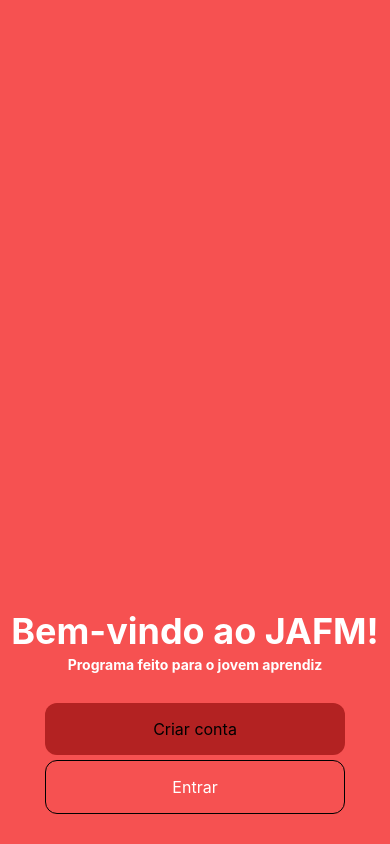
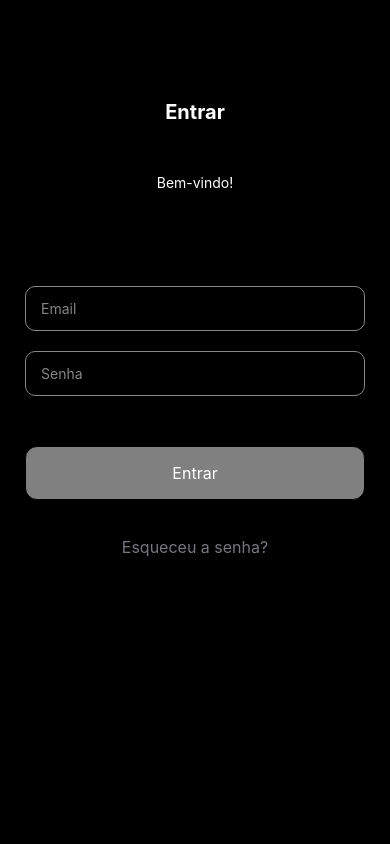
Before and after one commit to lucasrbl/JAFM, a React Native app: screen /Login in a window 390 px wide. Built offline with nearby package versions, Linux system fonts and the light colour scheme.

Commit message:
Add new Login and Register screens
Adding two new screens: Login and Register

```diff
--- a/App.js
+++ b/App.js
@@ -1,9 +1,11 @@
 import { StyleSheet, Text, View } from 'react-native';
 import { Welcome } from './components/screens/Welcome/Welcome';
 import { MyCarousel } from './components/screens/Carousel/Carousel';
+import { Register } from './components/screens/Register/Register';
+import { Login } from './components/screens/Login/Login';
 
 export default function App() {
   return (
-    <Welcome />
+    <Login />
   );
 }
--- a/components/CustomButton/CustomButton.tsx
+++ b/components/CustomButton/CustomButton.tsx
@@ -12,6 +12,8 @@ interface Props {
     color?: string;
     size?: number;
     fontWeight?: any;
+    marginTop?: number;
+
 }
 
 export const CustomButton:React.FC<Props> = ({
@@ -25,7 +27,8 @@ export const CustomButton:React.FC<Props> = ({
     radius,
     color,
     size,
-    fontWeight
+    fontWeight,
+    marginTop
 }) => {
     const styles = StyleSheet.create({
         button: {
@@ -35,7 +38,8 @@ export const CustomButton:React.FC<Props> = ({
             borderWidth: border,
             borderColor: borderColor,
             backgroundColor: bgColor,
-            borderRadius: radius
+            borderRadius: radius,
+            marginTop: marginTop
         },
 
         buttonText: {
--- /dev/null
+++ b/components/CustomInput/CustomInput.tsx
@@ -0,0 +1,56 @@
+import React from 'react';
+import { TextInput, StyleSheet } from 'react-native';
+
+interface Props {
+    height?: number
+    width: number;
+    borderColor?: string;
+    border?: number;
+    borderRadius?: number;
+    padding?: number;
+    radius?: number;
+    color?: string;
+    backgroundColor?: string;
+    placeholder?: string;
+    placeholderColor: string;
+    mode?: any;
+    password?: boolean;
+}
+
+
+export const CustomInput: React.FC<Props> = ({
+    height,
+    width,
+    borderColor,
+    border,
+    padding,
+    radius,
+    color,
+    backgroundColor,
+    placeholder,
+    placeholderColor,
+    mode,
+    password
+
+}) => {
+const styles = StyleSheet.create({
+input: {
+    height: height,
+    width: width,
+    borderColor: borderColor,
+    borderWidth: border,
+    borderRadius: radius,
+    padding: padding,
+    backgroundColor: backgroundColor,
+    color: color
+  }
+})
+
+return (
+    <TextInput style={styles.input}
+               placeholder={placeholder}
+               placeholderTextColor={placeholderColor}
+               secureTextEntry={password}
+               keyboardType={mode}/>
+  )
+}
--- a/components/CustomText/CustomText.tsx
+++ b/components/CustomText/CustomText.tsx
@@ -3,25 +3,31 @@ import { Text, StyleSheet } from "react-native"
 
 interface Props {
     size?: number;
-    fontWeight?: any,
+    fontWeight?: "normal" | "bold" | "100" | "200" | "300" | "400" | "500" | "600" | "700" | "800" | "900"
     color?: string;
     width?: number;
     text?: string;
+    border?: number;
 }
+
+
+
 
 export const CustomText: React.FC<Props> = ({
     size,
     fontWeight,
     color,
     width,
-    text
+    text,
+    border
 }) =>{
     const styles = StyleSheet.create({
         text: {
             fontSize: size,
             fontWeight: fontWeight,
             color: color,
-            width: width
+            width: width,
+            borderWidth: border
         }
     })
 
--- a/components/screens/CarouselCard/CarouselCard.tsx
+++ b/components/screens/CarouselCard/CarouselCard.tsx
@@ -1,63 +1,63 @@
-import React from "react";
-import { View, Text, StyleSheet, Dimensions, Image, ViewStyle, ImageStyle, TextStyle } from "react-native"
-import { dataInterface } from "../../../assets/data";
+// import React from "react";
+// import { View, Text, StyleSheet, Dimensions, Image, ViewStyle, ImageStyle, TextStyle } from "react-native"
+// import { dataInterface } from "../../../assets/data";
 
 
-interface Style {
-  container: ViewStyle;
-  image: ImageStyle;
-  header: TextStyle;
-  body: TextStyle;
-}
+// interface Style {
+//   container: ViewStyle;
+//   image: ImageStyle;
+//   header: TextStyle;
+//   body: TextStyle;
+// }
 
 
-export const SLIDER_WIDTH: number = Dimensions.get('window').width + 80
-export const ITEM_WIDTH: number = Math.round(SLIDER_WIDTH * 0.7)
+// export const SLIDER_WIDTH: number = Dimensions.get('window').width + 80
+// export const ITEM_WIDTH: number = Math.round(SLIDER_WIDTH * 0.7)
 
 
-export const CarouselCard: React.FC<{ item: dataInterface }> = ({ item }) => {
+// export const CarouselCard: React.FC<{ item: dataInterface }> = ({ item }) => {
 
-      const styles = StyleSheet.create<Style>({
-        container: {
-          backgroundColor: 'white',
-          borderRadius: 8,
-          width: ITEM_WIDTH,
-          paddingBottom: 40,
-          shadowColor: "#000",
-          shadowOffset: {
-            width: 0,
-            height: 3,
-          },
-          shadowOpacity: 0.29,
-          shadowRadius: 4.65,
-          elevation: 7,
-        },
-        image: {
-          width: ITEM_WIDTH,
-          height: 300,
-        },
-        header: {
-          color: "#222",
-          fontSize: 28,
-          fontWeight: "bold",
-          paddingLeft: 20,
-          paddingTop: 20
-        },
-        body: {
-          color: "#222",
-          fontSize: 18,
-          paddingLeft: 20,
-          paddingRight: 20
-        }
-      })
+//       const styles = StyleSheet.create<Style>({
+//         container: {
+//           backgroundColor: 'white',
+//           borderRadius: 8,
+//           width: ITEM_WIDTH,
+//           paddingBottom: 40,
+//           shadowColor: "#000",
+//           shadowOffset: {
+//             width: 0,
+//             height: 3,
+//           },
+//           shadowOpacity: 0.29,
+//           shadowRadius: 4.65,
+//           elevation: 7,
+//         },
+//         image: {
+//           width: ITEM_WIDTH,
+//           height: 300,
+//         },
+//         header: {
+//           color: "#222",
+//           fontSize: 28,
+//           fontWeight: "bold",
+//           paddingLeft: 20,
+//           paddingTop: 20
+//         },
+//         body: {
+//           color: "#222",
+//           fontSize: 18,
+//           paddingLeft: 20,
+//           paddingRight: 20
+//         }
+//       })
 
-    return (
-        <View style={styles.container}>
-            <Image source={{uri: item.imgUrl}}
-                   style={styles.image}
-            />
-            <Text style={styles.header}>{item.title}</Text>
-            <Text style={styles.body}>{item.body}</Text>
-        </View>
-    )
-}
+//     return (
+//         <View style={styles.container}>
+//             <Image source={{uri: item.imgUrl}}
+//                    style={styles.image}
+//             />
+//             <Text style={styles.header}>{item.title}</Text>
+//             <Text style={styles.body}>{item.body}</Text>
+//         </View>
+//     )
+// }
--- /dev/null
+++ b/components/screens/Login/Login.tsx
@@ -0,0 +1,67 @@
+import { View, StyleSheet } from "react-native"
+import { CustomInput } from "../../CustomInput/CustomInput";
+import { CustomText } from "../../CustomText/CustomText";
+import { CustomButton } from "../../CustomButton/CustomButton";
+
+
+export const Login:React.FC = () => {
+
+  return (
+  <View style={styles.wrapper}>
+        <View style={styles.containerText}>
+            <CustomText text="Entrar" fontWeight="bold" size={20} color="#FFFFFF"/>
+            <CustomText text="Bem-vindo!" color="#FFFFFF" />
+            </View>
+
+            <View style={styles.inputContainer}>
+            <CustomInput
+                height={45}
+                width={340}
+                placeholder="Email"
+                placeholderColor="#868686"
+                color="#e9dfdf"
+                border={1}
+                borderColor="#868686"
+                padding={15}
+                radius={10}
+                />
+
+            <CustomInput
+                height={45}
+                width={340}
+                placeholder="Senha"
+                placeholderColor="#868686"
+                color="#e9dfdf"
+                border={1}
+                borderColor="#868686"
+                padding={15}
+                radius={10}
+                />
+                <CustomButton title="Entrar" border={1} bgColor="grey" color="#FFFFFF" width={340} padding={16} radius={12} size={16} marginTop={30}/>
+                <CustomButton title="Esqueceu a senha?" border={1} color="#77767E" width={340} padding={16} radius={12} size={16}/>
+            </View>
+        </View>
+  )
+}
+const styles = StyleSheet.create({
+
+    wrapper: {
+    backgroundColor: "#000000",
+    flex: 1,
+    justifyContent: "space-between",
+    alignItems: "center"
+    },
+
+    containerText: {
+      flex: 1,
+      alignItems: "center",
+      marginTop: 100,
+      gap: 50
+    },
+
+    inputContainer: {
+      flex: 3,
+      gap: 20
+    },
+
+  })
--- /dev/null
+++ b/components/screens/Register/Register.tsx
@@ -0,0 +1,146 @@
+import { View, StyleSheet } from "react-native"
+import { CustomInput } from "../../CustomInput/CustomInput";
+import { CustomText } from "../../CustomText/CustomText";
+import { CustomButton } from "../../CustomButton/CustomButton";
+import RNPickerSelect from "react-native-picker-select";
+
+
+export const Register:React.FC = () => {
+
+  const pickerStyles = {
+    inputIOS: styles.pickerInput,
+    inputAndroid: styles.pickerInput,
+    placeholder: { color: "#868686"},
+  };
+
+  return (
+  <View style={styles.wrapper}>
+
+    <View style={styles.containerText}>
+      <CustomText text="Criar conta" fontWeight="bold" size={20} color="#FFFFFF"/>
+      <CustomText text="Preencha o formulário abaixo para criar a conta" color="#868686" />
+    </View>
+
+    <View style={styles.inputContainer}>
+      <CustomInput
+        height={45}
+        width={340}
+        placeholder="Email"
+        placeholderColor="#868686"
+        color="#e9dfdf"
+        border={1}
+        borderColor="#868686"
+        padding={15}
+        radius={10}
+        />
+
+      <CustomInput
+        height={45}
+        width={340}
+        placeholder="Telefone"
+        placeholderColor="#868686"
+        color="#e9dfdf"
+        border={1}
+        borderColor="#868686"
+        padding={15}
+        radius={10}
+        />
+
+      <CustomInput
+        height={45}
+        width={340}
+        placeholder="Nome completo"
+        placeholderColor="#868686"
+        color="#e9dfdf"
+        border={1}
+        borderColor="#868686"
+        padding={15}
+        radius={10}
+        />
+
+      <CustomInput
+        height={45}
+        width={340}
+        placeholder="CPF"
+        placeholderColor="#868686"
+        color="#e9dfdf"
+        border={1}
+        borderColor="#868686"
+        padding={15}
+        radius={10}
+        />
+
+      <CustomInput
+        height={45}
+        width={340}
+        placeholder="Senha"
+        placeholderColor="#868686"
+        color="#e9dfdf"
+        border={1}
+        borderColor="#868686"
+        padding={15}
+        radius={10}
+        />
+
+        <View style={styles.gender}>
+        <RNPickerSelect
+          onValueChange={(value) => console.log(value)}
+          items={[
+            { label: "Masculino", key: "Masculino", value: "Masculino" },
+            { label: "Feminino", key: "Feminino", value: "Feminino" },
+            { label: "Outros", key: "Outros",  value: "Outros"}]}
+            placeholder={{ label: "Sexo", value: null}}
+            style={pickerStyles} />
+        </View>
+
+      <CustomInput
+        height={45}
+        width={340}
+        placeholder="Data de nascimento"
+        placeholderColor="#868686"
+        color="#e9dfdf"
+        border={1}
+        borderColor="#868686"
+        padding={15}
+        radius={10}
+        />
+        <CustomButton title="Criar" border={1} bgColor="grey" color="#FFFFFF" width={340} padding={16} radius={12} size={16}/>
+    </View>
+  </View>
+  )
+}
+const styles = StyleSheet.create({
+
+    wrapper: {
+    backgroundColor: "#000000",
+    flex: 1,
+    justifyContent: "space-between",
+    alignItems: "center"
+    },
+
+    containerText: {
+      flex: 1,
+      alignItems: "center",
+      marginTop: 50,
+      marginBottom: 30,
+      gap: 30
+    },
+
+    inputContainer: {
+      flex: 6,
+      marginBottom: 50,
+      gap: 20
+    },
+    gender: {
+      width: 340,
+      height: 45,
+      borderWidth: 1,
+      borderColor: "#868686",
+      borderRadius: 10
+    },
+    pickerInput: {
+      borderWidth: 1,
+      borderColor: "#868686",
+      color: "#868686",
+    },
+  })
--- a/components/screens/Welcome/Welcome.tsx
+++ b/components/screens/Welcome/Welcome.tsx
@@ -1,4 +1,4 @@
-import { StyleSheet, View } from "react-native"
+import { StyleSheet, View, Image } from "react-native"
 import { CustomText } from "../../CustomText/CustomText"
 import { CustomButton } from "../../CustomButton/CustomButton"
 
@@ -11,17 +11,17 @@ export const Welcome: React.FC = () => {
 
         content: {
             flex: 1,
-            justifyContent: 'flex-end'
+            justifyContent: "flex-end"
         },
 
         textContainer: {
-            alignItems: 'center',
+            alignItems: "center",
             gap: 3,
             marginBottom: 30
         },
 
         buttonContainer: {
-            alignItems: 'center',
+            alignItems: "center",
             gap: 5,
             marginBottom: 30
         }
@@ -29,16 +29,19 @@ export const Welcome: React.FC = () => {
 
     return (
         <View style={styles.wrapper}>
+            <Image source={require("../../../assets/tela-inicial.png")}
+                   height={500}
+                   width={1000} />
            <View style={styles.content}>
             <View style={styles.textContainer}>
-                <CustomText text='Bem-vindo ao JAFM!' color='white' size={36} fontWeight='bold' />
-                <CustomText text='Programa feito para o jovem aprendiz' color='white' fontWeight='bold' />
+                <CustomText text="Bem-vindo ao JAFM!" color="#FFFFFF" size={36} fontWeight="bold" />
+                <CustomText text="Programa feito para o jovem aprendiz" color="#FFFFFF" fontWeight="bold" />
             </View>
 
 
                 <View style={styles.buttonContainer}>
-                    <CustomButton title='Criar conta' bgColor='#b32222' width={300} padding={16} radius={12} size={16} />
-                    <CustomButton title='Entrar' border={1} color='white' width={300} padding={16} radius={12} size={16}/>
+                    <CustomButton title="Criar conta" bgColor="#B32222" width={300} padding={16} radius={12} size={16} />
+                    <CustomButton title="Entrar" border={1} color="#FFFFFF" width={300} padding={16} radius={12} size={16}/>
                 </View>
             </View>
         </View>
--- a/package.json
+++ b/package.json
@@ -19,14 +19,18 @@
     "@types/react-test-renderer": "^18.0.5",
     "deprecated-react-native-prop-types": "^5.0.0",
     "expo": "~49.0.15",
+    "expo-cli": "^6.3.10",
     "expo-linear-gradient": "~12.3.0",
     "expo-status-bar": "~1.6.0",
+    "npx": "^10.2.2",
     "patch-package": "^8.0.0",
     "react": "18.2.0",
     "react-native": "0.72.6",
+    "react-native-picker-select": "^9.0.0",
     "react-native-snap-carousel": "^3.9.1",
     "styled-components": "^6.1.0",
-    "typescript": "^5.2.2"
+    "typescript": "^5.2.2",
+    "upgrade": "^1.1.0"
   },
   "devDependencies": {
     "@babel/core": "^7.20.0"
```
Also changed, not shown: components/screens/Carousel/Carousel.tsx (+114 -83 lines), assets/tela-inicial.png (added), 1 other file (tests, documents, lock files or other folders).
